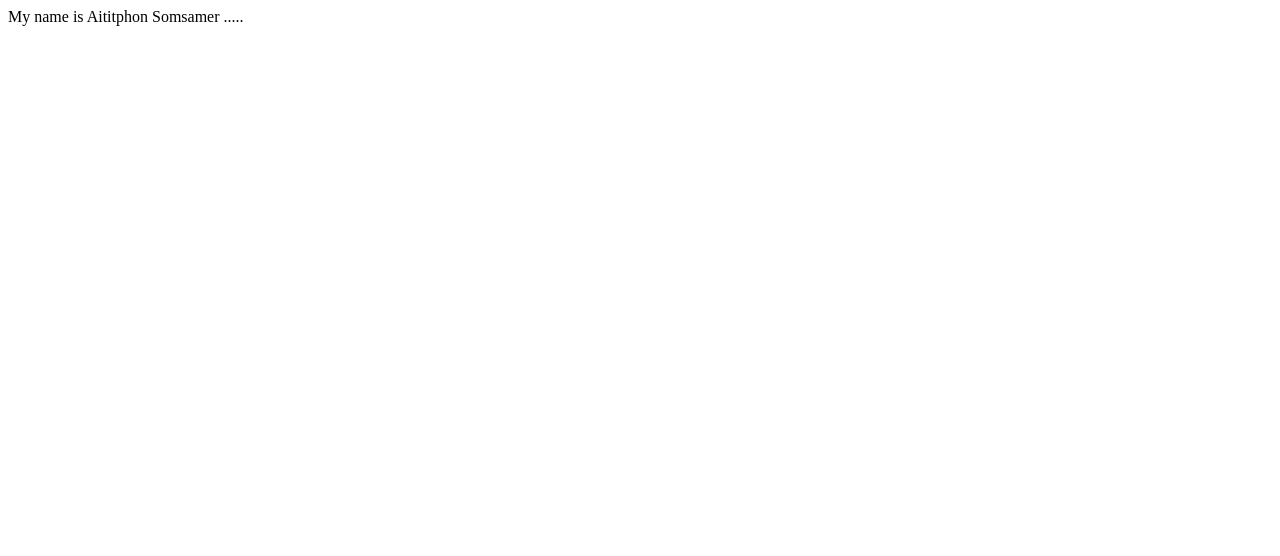
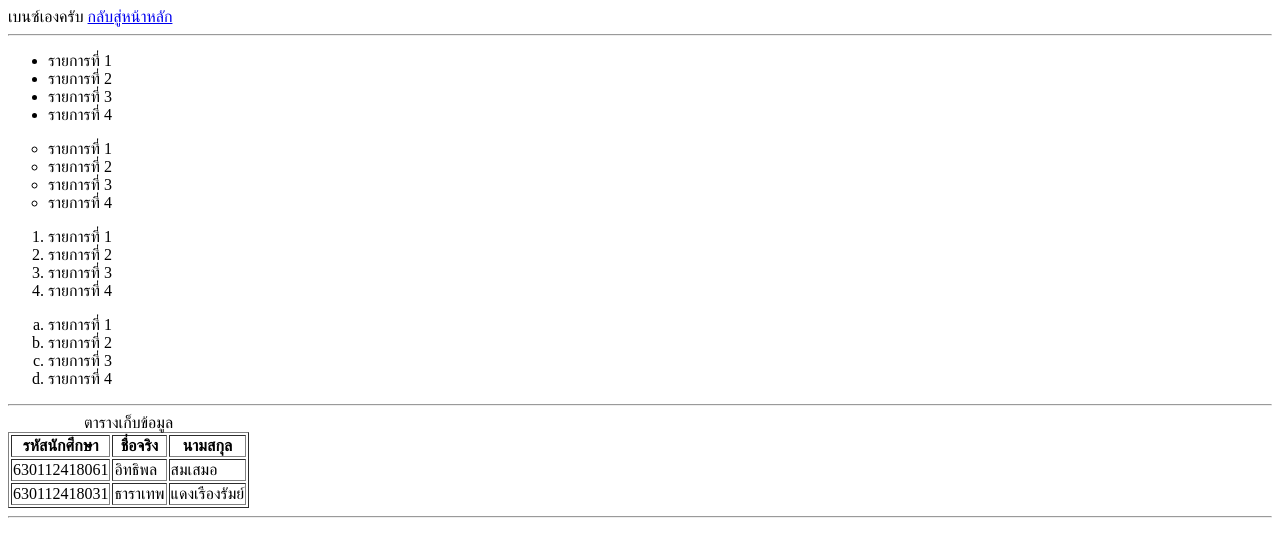
Before and after one commit to Aittiphon-KUTC/Benz-Front-End-KUTC-1-2568, a plain HTML site: page profile.html in a window 1280 px wide. Drawn offline with Linux system fonts and the light colour scheme.

Commit message:
add image and profile

```diff
--- a/profile.html
+++ b/profile.html
@@ -3,10 +3,70 @@
 <head>
     <meta charset="UTF-8">
     <meta name="viewport" content="width=device-width, initial-scale=1.0">
-    <title>My Profile</title>
+    <title>Document</title>
 </head>
 <body>
-    My name is Aititphon Somsamer
-    .....
+    เบนซ์เองครับ
+    <a href="/index.html"> กลับสู่หน้าหลัก </a>
+
+    <hr>
+
+    <ul>
+        <li> รายการที่ 1 </li>
+        <li> รายการที่ 2 </li>
+        <li> รายการที่ 3 </li>
+        <li> รายการที่ 4 </li>
+    </ul>
+
+    <ul type="circle" >
+        <li> รายการที่ 1 </li>
+        <li> รายการที่ 2 </li>
+        <li> รายการที่ 3 </li>
+        <li> รายการที่ 4 </li>
+    </ul>
+
+    <ol>
+        <li> รายการที่ 1 </li>
+        <li> รายการที่ 2 </li>
+        <li> รายการที่ 3 </li>
+        <li> รายการที่ 4 </li>
+    </ol>
+
+    <ol type="a" >
+        <li> รายการที่ 1 </li>
+        <li> รายการที่ 2 </li>
+        <li> รายการที่ 3 </li>
+        <li> รายการที่ 4 </li>
+    </ol>
+
+    <hr>
+
+
+    <table border="1" >
+
+        <caption> ตารางเก็บข้อมูล </caption>
+
+        <tr>
+            <th>รหัสนักศึกษา</th>
+            <th>ชื่อจริง</th>
+            <th>นามสกุล</th>
+        </tr>
+
+        <tr>
+            <td>630112418061</td>
+            <td>อิทธิพล</td>
+            <td>สมเสมอ</td>
+        </tr>
+
+        <tr>
+            <td>630112418031</td>
+            <td>ธาราเทพ</td>
+            <td>แดงเรืองรัมย์</td>
+        </tr>
+
+    </table>
+
+    <hr>
+
 </body>
 </html>
```
Also changed, not shown: image.html (+15 -24 lines), index.html (+9 -21 lines), images.jpeg (added).
